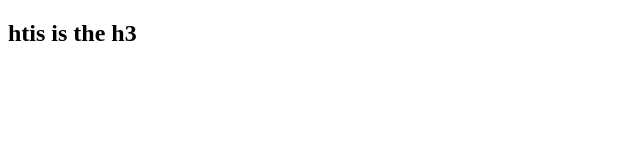
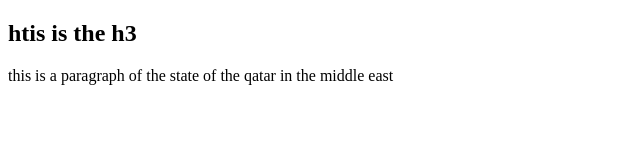
Before and after one commit to MdMeherajHossen1/My-first-repo, a plain HTML site: page index.html in a window 1280 px wide. Shown: the whole page, without its empty margins (0-640 px from the left). Drawn offline with Linux system fonts and the light colour scheme.

Commit message:
my-paragraph

```diff
--- a/index.html
+++ b/index.html
@@ -8,5 +8,6 @@
 </head>
 <body>
     <h2>htis is the h3</h2>
+    <p>this is a paragraph of the state of the qatar in the middle east</p>
 </body>
 </html>
```
